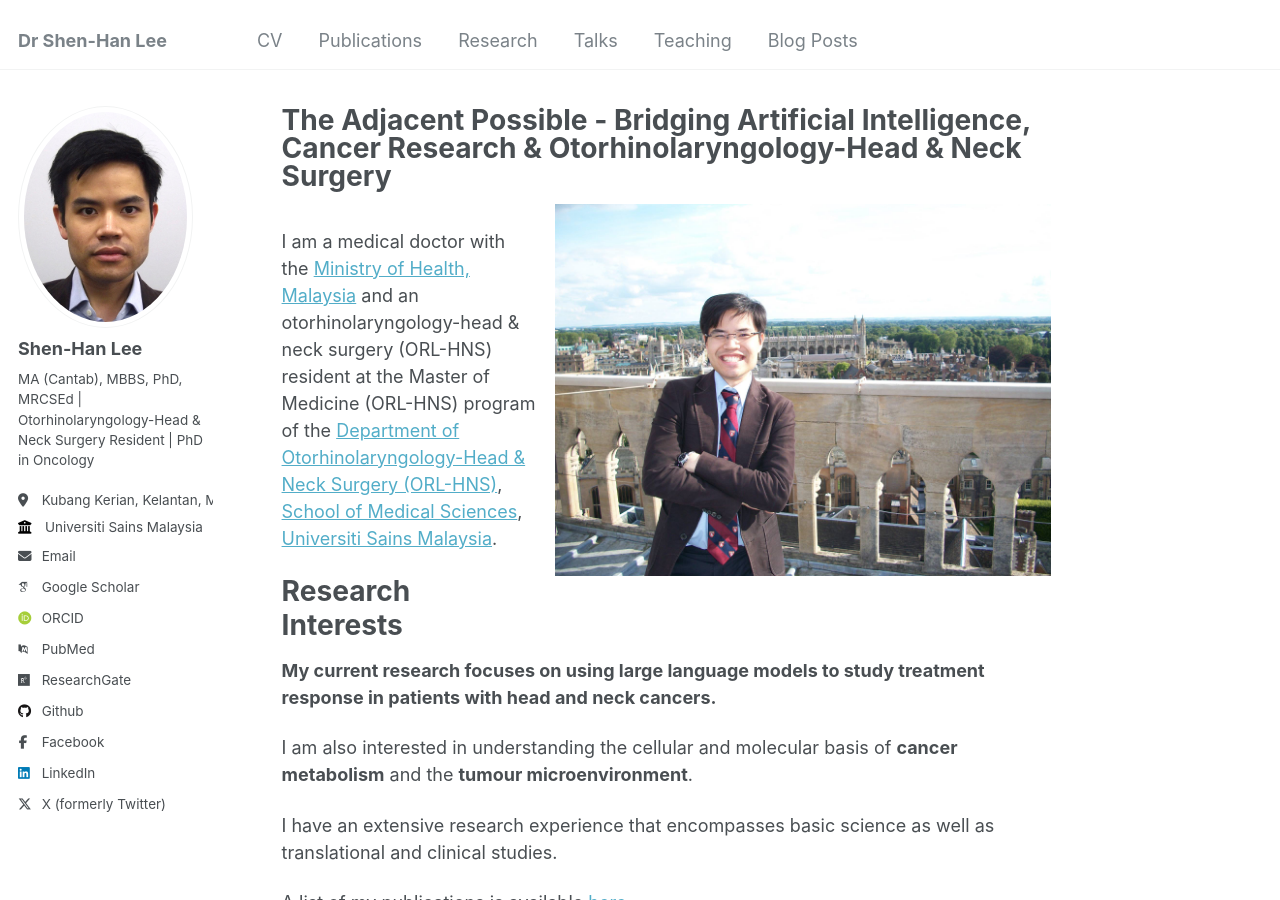
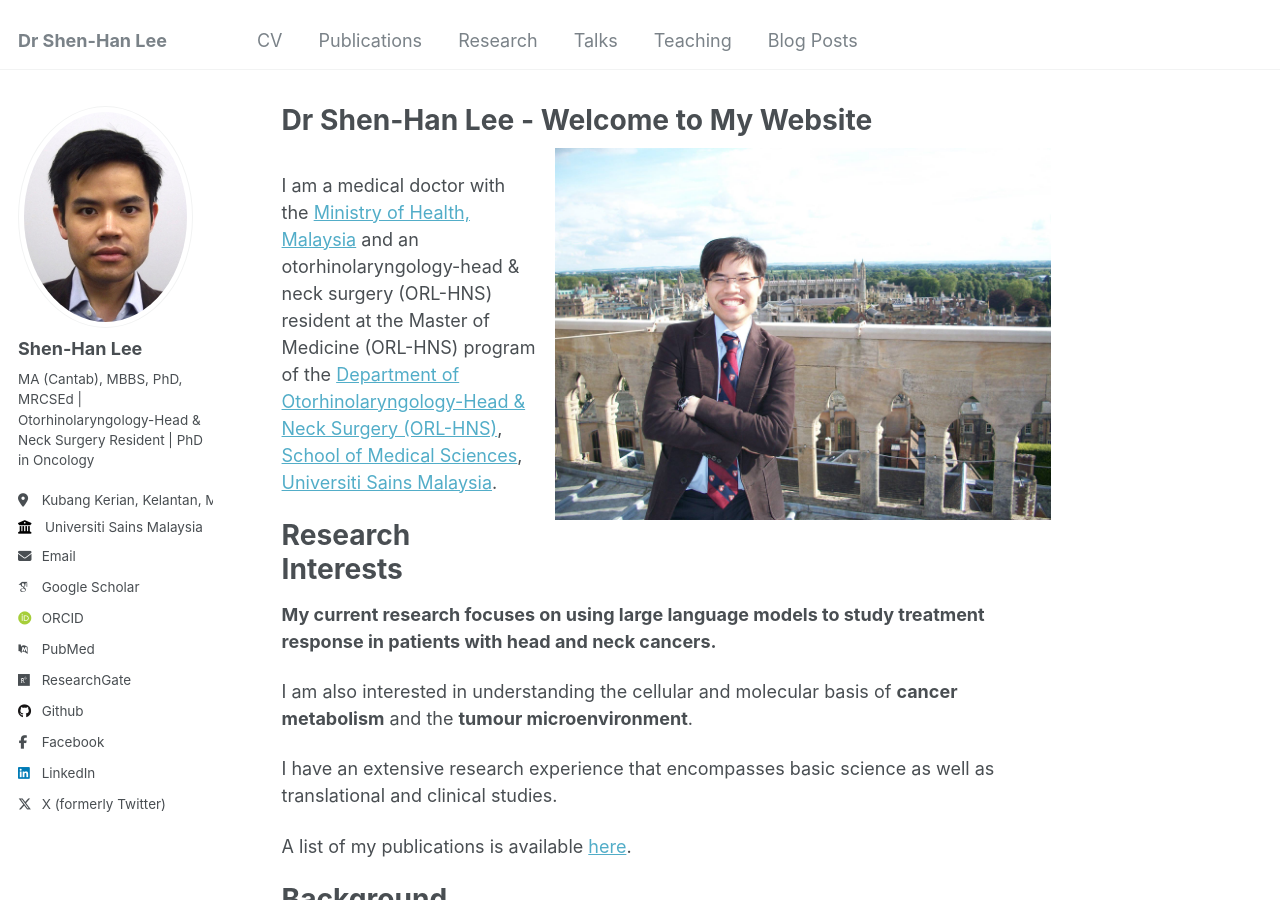
Before and after one commit to shenhanlee/shenhanlee.github.io, a Jekyll site: the page built from _pages/about.md, in a window 1280 px wide and 900 px high. Built offline with Jekyll 4.4.1, drawn with Linux system fonts in a browser that asks for light colours; some web fonts are replaced.

Commit message:
Merge remote-tracking branch 'origin/master'

```diff
--- a/_pages/about.md
+++ b/_pages/about.md
@@ -1,6 +1,6 @@
 ---
 permalink: /
-title: "The Adjacent Possible - Bridging Artificial Intelligence, Cancer Research & Otorhinolaryngology-Head & Neck Surgery"
+title: "Dr Shen-Han Lee - Welcome to My Website"
 author_profile: true
 redirect_from:
   - /about/
```
